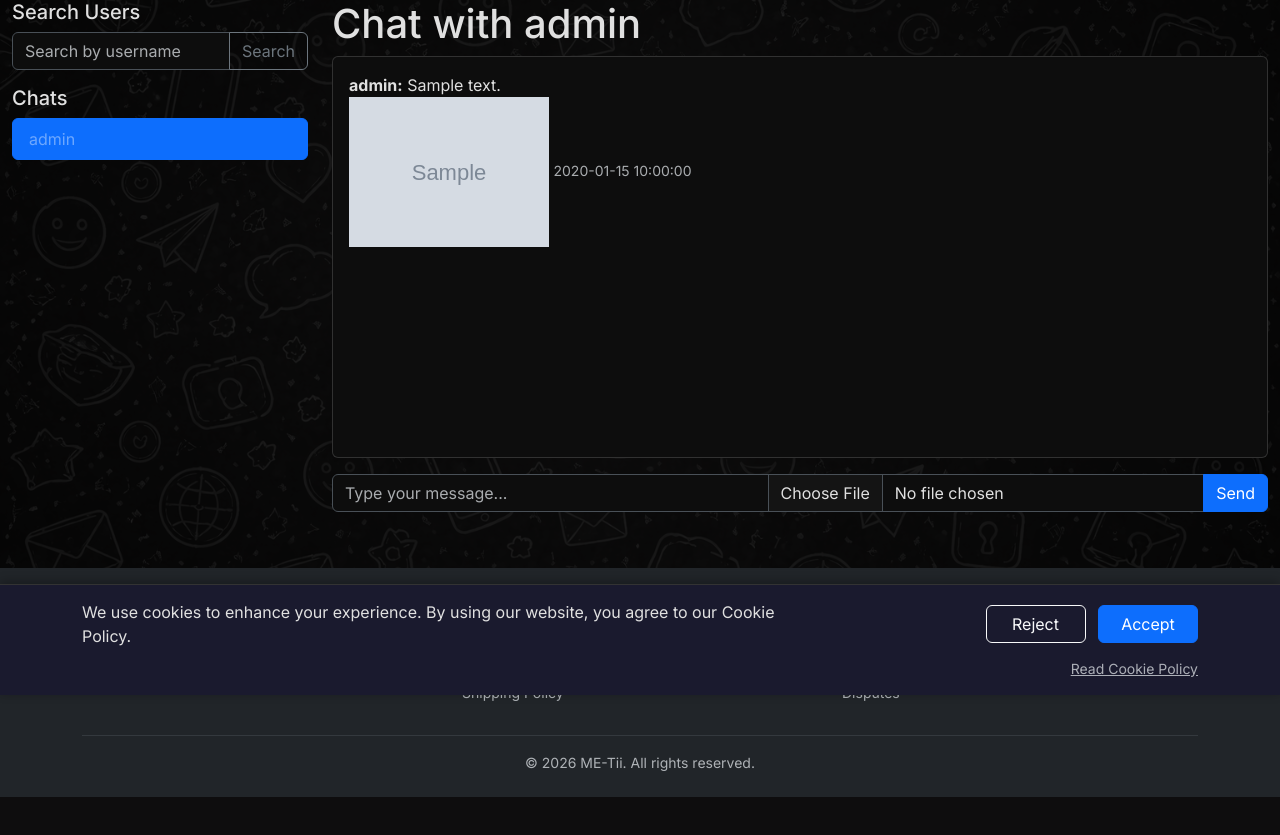
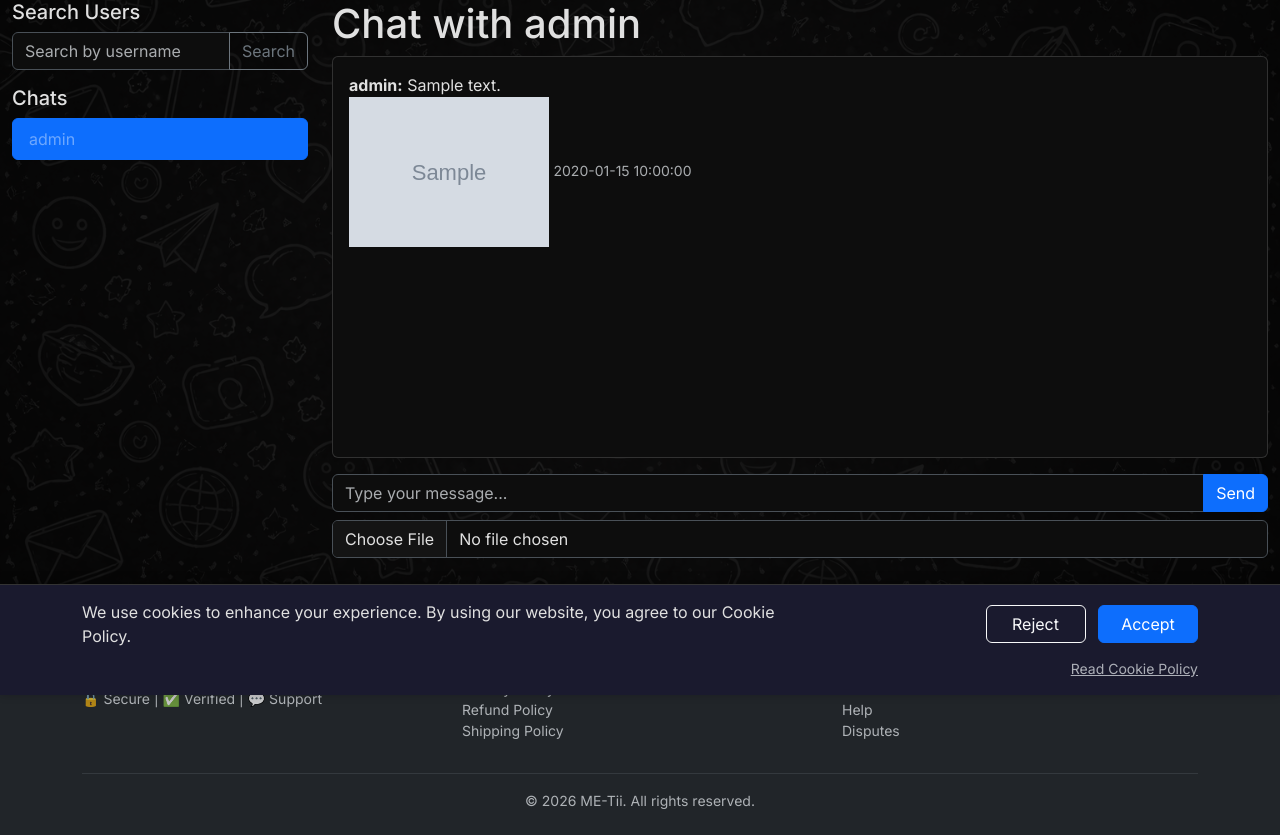
Before and after one commit to ME-Tii/marketplace, a Flask app: page /messages?chat=admin in a window 1280 px wide. Shown: the part 105-940 px from the top of the page. Before the commit the page ends 902 px from the top, so only its background shows below. Run offline with Flask 3, Linux system fonts and the light colour scheme; the visitor is signed in with stand-in values (Sample User, id 1); data comes from the database, SQL or seed files in the repository; tables that the repository leaves empty hold one stand-in row (values such as "Sample post"); grey boxes marked "Sample" are stand-in pictures; some libraries are stand-ins or nearby versions.

Commit message:
Fix mobile chat input layout - stack file input below message

```diff
--- a/templates/messages.html
+++ b/templates/messages.html
@@ -84,22 +84,24 @@
         class="mt-3"
       >
         <input type="hidden" name="csrf_token" value="{{ csrf_token() }}" />
-        <div class="input-group mb-2">
+        <div class="d-flex flex-column gap-2">
+          <div class="input-group">
             <input
               type="text"
               class="form-control"
               name="message"
               placeholder="{% if session.get('lang') == 'de' %}Geben Sie Ihre Nachricht ein...{% else %}Type your message...{% endif %}"
             />
+            <button class="btn btn-primary" type="submit">
+              {% if session.get('lang') == 'de' %}Senden{% else %}Send{% endif %}
+            </button>
+          </div>
           <input
             type="file"
             class="form-control"
             name="attachment"
             accept="image/*,.pdf,.doc,.docx"
           />
-          <button class="btn btn-primary" type="submit">
-            {% if session.get('lang') == 'de' %}Senden{% else %}Send{% endif %}
-          </button>
         </div>
       </form>
       {% else %}
```
Lines whose indentation alone changed are shown as unchanged.
